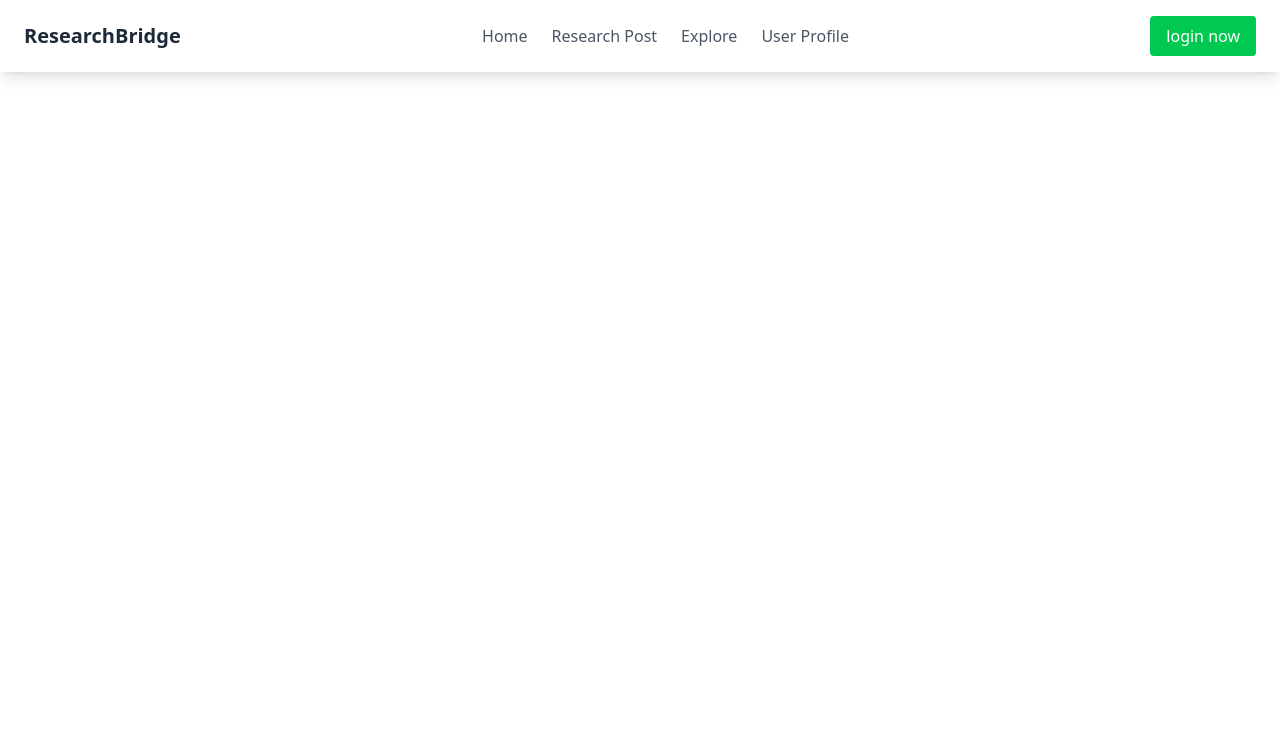
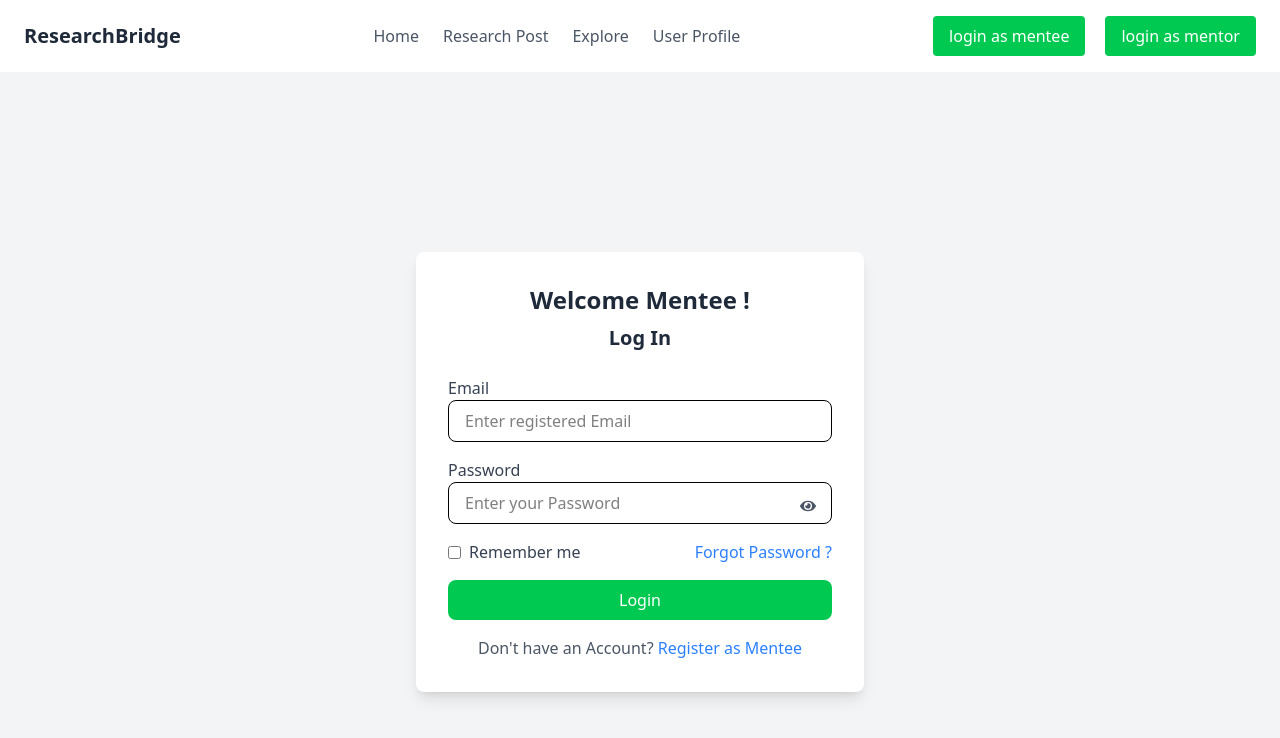
Before and after one commit to SoumyaU25/ResearchBridge, a React (Vite) app in the folder frontend/: page /login in a window 1280 px wide. Shown: the top 738 px of the page. Built offline with nearby package versions, Linux system fonts and the light colour scheme.

Commit message:
done routing and login signup

```diff
--- a/frontend/package.json
+++ b/frontend/package.json
@@ -13,6 +13,7 @@
     "@tailwindcss/vite": "^4.0.0",
     "react": "^18.3.1",
     "react-dom": "^18.3.1",
+    "react-icons": "^5.4.0",
     "react-router-dom": "^7.1.3",
     "tailwindcss": "^4.0.0"
   },
--- a/frontend/src/App.jsx
+++ b/frontend/src/App.jsx
@@ -3,6 +3,9 @@ import Navbarr from "./components/home/Navbarr";
 import Home from "./components/home/Home"
 import Signup from './components/Login-Signup/Signup';
 import SignUpMentor from './components/Login-Signup/SignupMentor';
+import Login from './components/Login-Signup/Login';
+import LoginMentor from './components/Login-Signup/LoginMentor';
+
 import { BrowserRouter as Router, Routes, Route } from "react-router-dom";
 
 function App() {
@@ -14,6 +17,8 @@ function App() {
         <Route path="/" element={<Home/>} />
         <Route path="/signup" element={<SignUpMentor />} />
         <Route path="/signupmentee" element={<Signup />} />
+        <Route path="/login" element={<Login />} />
+        <Route path="/loginmentor" element={<LoginMentor />} />
         <Route path="/research-post" element={<h1 className="text-center mt-10 text-3xl">Research Post Page</h1>} />
         <Route path="/explore" element={<h1 className="text-center mt-10 text-3xl">Explore Page</h1>} />
         <Route path="/profile" element={<h1 className="text-center mt-10 text-3xl">User Profile Page</h1>} />
--- /dev/null
+++ b/frontend/src/components/Login-Signup/Login.jsx
@@ -0,0 +1,78 @@
+import React, { useState } from "react";
+import { Link } from "react-router-dom";
+import { FaEye, FaEyeSlash } from "react-icons/fa";
+
+const Login = () => {
+  const [showPassword, setShowPassword] = useState(false);
+
+  return (
+    <div className="min-h-screen flex items-center justify-center bg-gray-100">
+      <div className="bg-white p-8 rounded-lg shadow-lg w-full max-w-md">
+        <h2 className="text-2xl font-semibold text-center text-gray-800 mb-2">
+          Welcome Mentee !
+        </h2>
+        <h3 className="text-xl font-bold text-center text-gray-800 mb-6">
+          Log In
+        </h3>
+
+        <form>
+          {/* Email */}
+          <div className="mb-4">
+            <label className="block text-gray-700 font-medium">Email</label>
+            <input
+              type="email"
+              placeholder="Enter registered Email"
+              className="w-full px-4 py-2 border rounded-lg focus:outline-none focus:ring-2 focus:ring-green-400"
+            />
+          </div>
+
+          {/* Password */}
+          <div className="mb-4 relative">
+            <label className="block text-gray-700 font-medium">Password</label>
+            <input
+              type={showPassword ? "text" : "password"}
+              placeholder="Enter your Password"
+              className="w-full px-4 py-2 border rounded-lg focus:outline-none focus:ring-2 focus:ring-green-400 pr-10"
+            />
+            <button
+              type="button"
+              className="absolute top-10 right-4 text-gray-600"
+              onClick={() => setShowPassword(!showPassword)}
+            >
+              {showPassword ? <FaEyeSlash /> : <FaEye />}
+            </button>
+          </div>
+
+          {/* Remember Me & Forgot Password */}
+          <div className="flex justify-between items-center mb-4">
+            <label className="flex items-center text-gray-700">
+              <input type="checkbox" className="mr-2" />
+              Remember me
+            </label>
+            <a href="#" className="text-blue-500 hover:underline">
+              Forgot Password ?
+            </a>
+          </div>
+
+          {/* Login Button */}
+          <button className="w-full bg-green-500 text-white py-2 rounded-lg hover:bg-blue-600 transition duration-300">
+            Login
+          </button>
+
+          {/* Register Link */}
+          <p className="text-center text-gray-600 mt-4">
+            Don't have an Account?{" "}
+
+            <Link to="/signupmentee" className="text-blue-500 hover:underline">
+              Register as Mentee
+            </Link>
+
+
+          </p>
+        </form>
+      </div>
+    </div>
+  );
+};
+
+export default Login;
--- /dev/null
+++ b/frontend/src/components/Login-Signup/LoginMentor.jsx
@@ -0,0 +1,78 @@
+import React, { useState } from "react";
+import { Link } from "react-router-dom";
+import { FaEye, FaEyeSlash } from "react-icons/fa";
+
+const LoginMentor = () => {
+  const [showPassword, setShowPassword] = useState(false);
+
+  return (
+    <div className="min-h-screen flex items-center justify-center bg-gray-100">
+      <div className="bg-white p-8 rounded-lg shadow-lg w-full max-w-md">
+        <h2 className="text-2xl font-semibold text-center text-gray-800 mb-2">
+          Welcome Mentor !
+        </h2>
+        <h3 className="text-xl font-bold text-center text-gray-800 mb-6">
+          Log In
+        </h3>
+
+        <form>
+          {/* Email */}
+          <div className="mb-4">
+            <label className="block text-gray-700 font-medium">Email</label>
+            <input
+              type="email"
+              placeholder="Enter registered Email"
+              className="w-full px-4 py-2 border rounded-lg focus:outline-none focus:ring-2 focus:ring-green-400"
+            />
+          </div>
+
+          {/* Password */}
+          <div className="mb-4 relative">
+            <label className="block text-gray-700 font-medium">Password</label>
+            <input
+              type={showPassword ? "text" : "password"}
+              placeholder="Enter your Password"
+              className="w-full px-4 py-2 border rounded-lg focus:outline-none focus:ring-2 focus:ring-green-400 pr-10"
+            />
+            <button
+              type="button"
+              className="absolute top-10 right-4 text-gray-600"
+              onClick={() => setShowPassword(!showPassword)}
+            >
+              {showPassword ? <FaEyeSlash /> : <FaEye />}
+            </button>
+          </div>
+
+          {/* Remember Me & Forgot Password */}
+          <div className="flex justify-between items-center mb-4">
+            <label className="flex items-center text-gray-700">
+              <input type="checkbox" className="mr-2" />
+              Remember me
+            </label>
+            <a href="#" className="text-blue-500 hover:underline">
+              Forgot Password ?
+            </a>
+          </div>
+
+          {/* Login Button */}
+          <button className="w-full bg-green-500 text-white py-2 rounded-lg hover:bg-blue-600 transition duration-300">
+            Login
+          </button>
+
+          {/* Register Link */}
+          <p className="text-center text-gray-600 mt-4">
+            Don't have an Account?{" "}
+
+            <Link to="/signup" className="text-blue-500 hover:underline">
+              Register as Mentor
+            </Link>
+
+
+          </p>
+        </form>
+      </div>
+    </div>
+  );
+};
+
+export default LoginMentor;
--- a/frontend/src/components/Login-Signup/Signup.jsx
+++ b/frontend/src/components/Login-Signup/Signup.jsx
@@ -1,6 +1,8 @@
-import React from "react";
+import React, { useState }  from "react";
+import { FaEye, FaEyeSlash } from "react-icons/fa";
 
 const SignUp = () => {
+    const [showPassword, setShowPassword] = useState(false);
   return (
     <div className="min-h-screen flex items-center justify-center bg-gray-100">
       <div className="bg-white p-8 rounded-lg shadow-lg w-full max-w-md mt-10 mb-10">
@@ -36,10 +38,17 @@ const SignUp = () => {
           <div className="mb-4 relative">
             <label className="block text-gray-700">Password</label>
             <input
-              type="password"
+              type={showPassword ? "text" : "password"}
               placeholder="Enter your password"
               className="w-full px-3 py-2 border rounded-lg focus:outline-none focus:ring-2 focus:ring-green-400"
             />
+            <button
+                          type="button"
+                          className="absolute top-10 right-4 text-gray-600"
+                          onClick={() => setShowPassword(!showPassword)}
+                        >
+                          {showPassword ? <FaEyeSlash /> : <FaEye />}
+            </button>
           </div>
 
           {/* Role */}
@@ -76,10 +85,17 @@ const SignUp = () => {
           <div className="mb-4 relative">
             <label className="block text-gray-700">Confirm Password</label>
             <input
-              type="password"
+              type={showPassword ? "text" : "password"}
               placeholder="Enter your password again"
               className="w-full px-3 py-2 border rounded-lg focus:outline-none focus:ring-2 focus:ring-green-400"
             />
+            <button
+                          type="button"
+                          className="absolute top-10 right-4 text-gray-600"
+                          onClick={() => setShowPassword(!showPassword)}
+                        >
+                          {showPassword ? <FaEyeSlash /> : <FaEye />}
+                        </button>
           </div>
 
           {/* Remember Me & Forgot Password */}
--- a/frontend/src/components/Login-Signup/SignupMentor.jsx
+++ b/frontend/src/components/Login-Signup/SignupMentor.jsx
@@ -1,6 +1,9 @@
-import React from "react";
+import React, {useState} from "react";
+import { FaEye, FaEyeSlash } from "react-icons/fa";
 
 const SignUpMentor = () => {
+    const [showPassword, setShowPassword] = useState(false);
+
   return (
     <div className="min-h-screen flex items-center justify-center bg-gray-100">
       <div className="bg-white p-8 rounded-lg shadow-lg w-full max-w-md mt-10 mb-10">
@@ -36,10 +39,17 @@ const SignUpMentor = () => {
           <div className="mb-4 relative">
             <label className="block text-gray-700">Password</label>
             <input
-              type="password"
+              type={showPassword ? "text" : "password"}
               placeholder="Enter your password"
               className="w-full px-3 py-2 border rounded-lg focus:outline-none focus:ring-2 focus:ring-green-400"
             />
+            <button
+                          type="button"
+                          className="absolute top-10 right-4 text-gray-600"
+                          onClick={() => setShowPassword(!showPassword)}
+                        >
+                          {showPassword ? <FaEyeSlash /> : <FaEye />}
+                        </button>
           </div>
 
           {/* Role */}
@@ -76,10 +86,17 @@ const SignUpMentor = () => {
           <div className="mb-4 relative">
             <label className="block text-gray-700">Confirm Password</label>
             <input
-              type="password"
+              type={showPassword ? "text" : "password"}
               placeholder="Enter your password again"
               className="w-full px-3 py-2 border rounded-lg focus:outline-none focus:ring-2 focus:ring-green-400"
             />
+            <button
+                          type="button"
+                          className="absolute top-10 right-4 text-gray-600"
+                          onClick={() => setShowPassword(!showPassword)}
+                        >
+                          {showPassword ? <FaEyeSlash /> : <FaEye />}
+                        </button>
           </div>
 
           {/* Remember Me & Forgot Password */}
@@ -101,7 +118,7 @@ const SignUpMentor = () => {
           {/* Login Link */}
           <p className="text-center text-gray-600 mt-4">
             Already have an account?{" "}
-            <a href="/login" className="text-blue-500 hover:underline">
+            <a href="/loginmentor" className="text-blue-500 hover:underline">
               Login
             </a>
           </p>
--- a/frontend/src/components/home/Navbarr.jsx
+++ b/frontend/src/components/home/Navbarr.jsx
@@ -35,11 +35,20 @@ const Navbarr = () => {
         </ul>
 
         {/* Register Button */}
-        <Link to="/signup">
-          <button className="bg-green-500 text-white px-4 py-2 rounded hover:bg-green-600">
-            login now
+        <div>
+        <Link to="/login">
+          <button className="bg-green-500 text-white px-4 py-2 rounded hover:bg-green-600 mr-5">
+            login as mentee
           </button>
         </Link>
+        <Link to="/loginmentor">
+          <button className="bg-green-500 text-white px-4 py-2 rounded hover:bg-green-600">
+            login as mentor
+          </button>
+        </Link>
+
+        </div>
+
       </div>
     </nav>
   );
```
Also changed, not shown: 1 other file (tests, documents, lock files or other folders).
